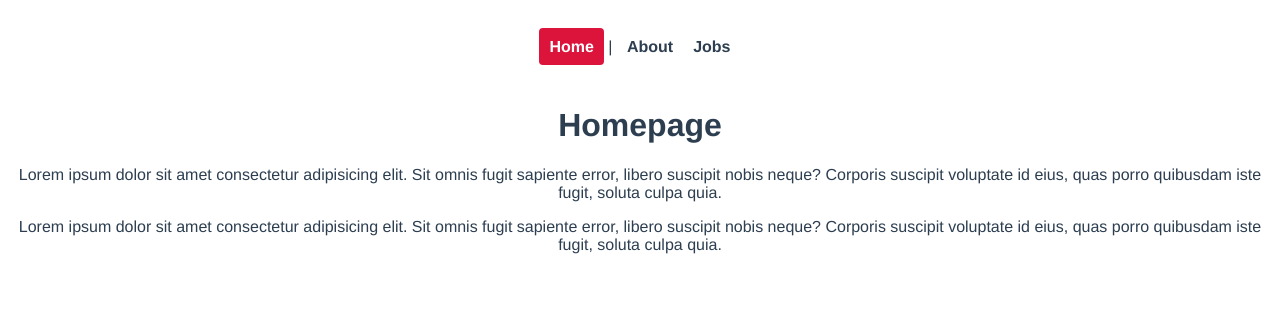
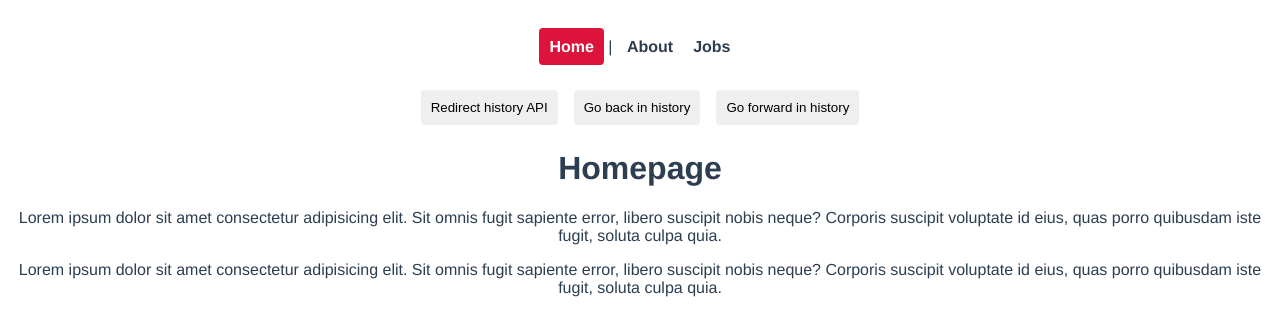
Before and after one commit to Sab-ra/ninja-jobs, a Vue app: page / in a window 1280 px wide. Shown: the top 336 px of the page. Built offline with nearby package versions, Linux system fonts and the light colour scheme.

Commit message:
Use buttons to move on historical API

```diff
--- a/src/App.vue
+++ b/src/App.vue
@@ -4,8 +4,29 @@
     <router-link v-bind:to="{ name: 'about' }">About</router-link>
     <router-link v-bind:to="{ name: 'jobs' }">Jobs</router-link>
   </nav>
+
+  <button @click="redirect">Redirect history API</button>
+  <button @click="back">Go back in history</button>
+  <button @click="forward">Go forward in history</button>
+
   <router-view/>
 </template>
+
+<script>
+export default {
+  methods: {
+    redirect() {
+
+    },
+    back() {
+      this.$router.go( -1 )
+    },
+    forward() {
+      this.$router.go( 1 )
+    }
+  }
+}
+</script>
 
 <style>
 #app {
@@ -32,4 +53,10 @@ nav a.router-link-exact-active {
   color: white;
   background: crimson;
 }
+button {
+  margin: 4px 8px;
+  padding: 10px;
+  border: none;
+  border-radius: 4px;
+}
 </style>
```
